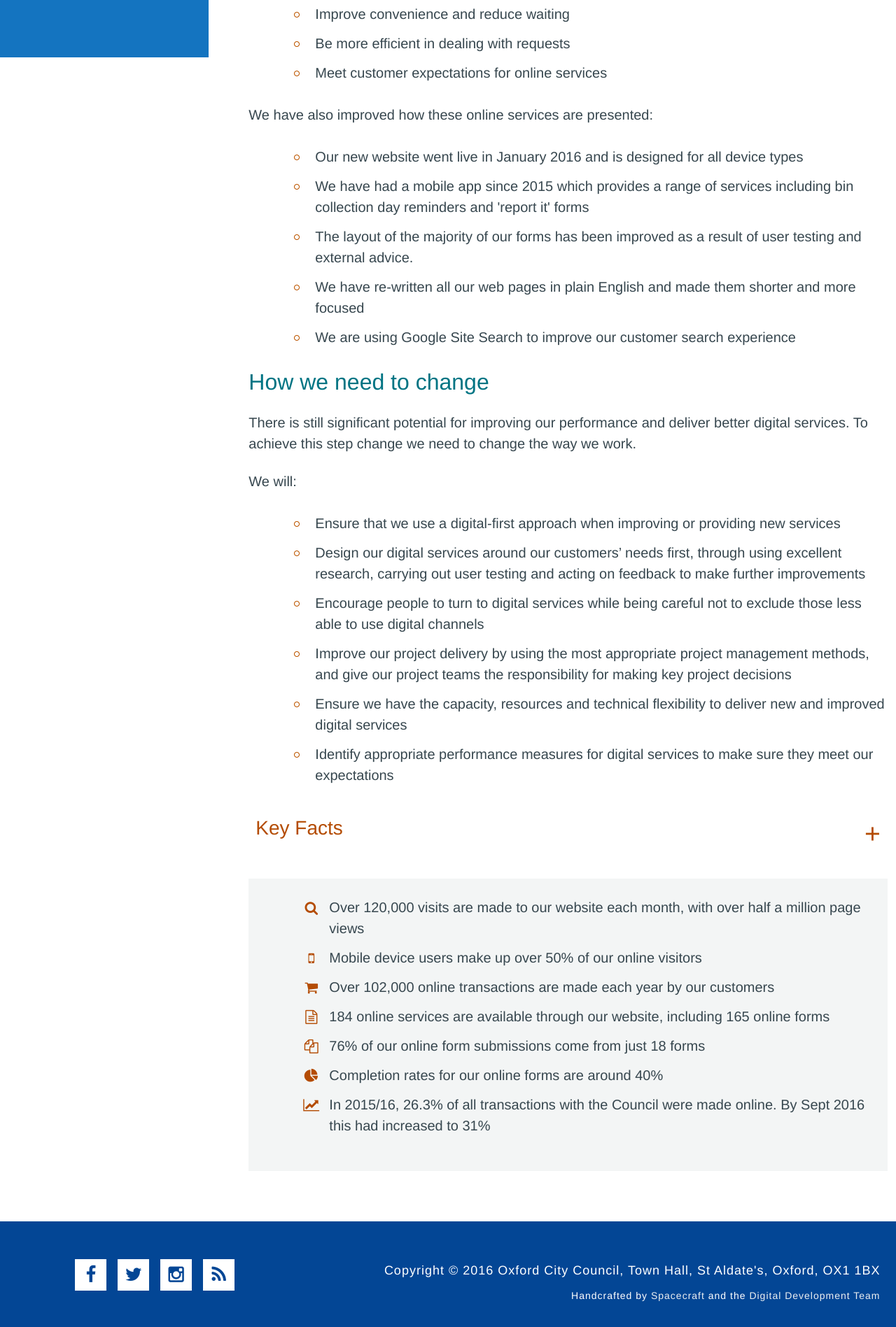
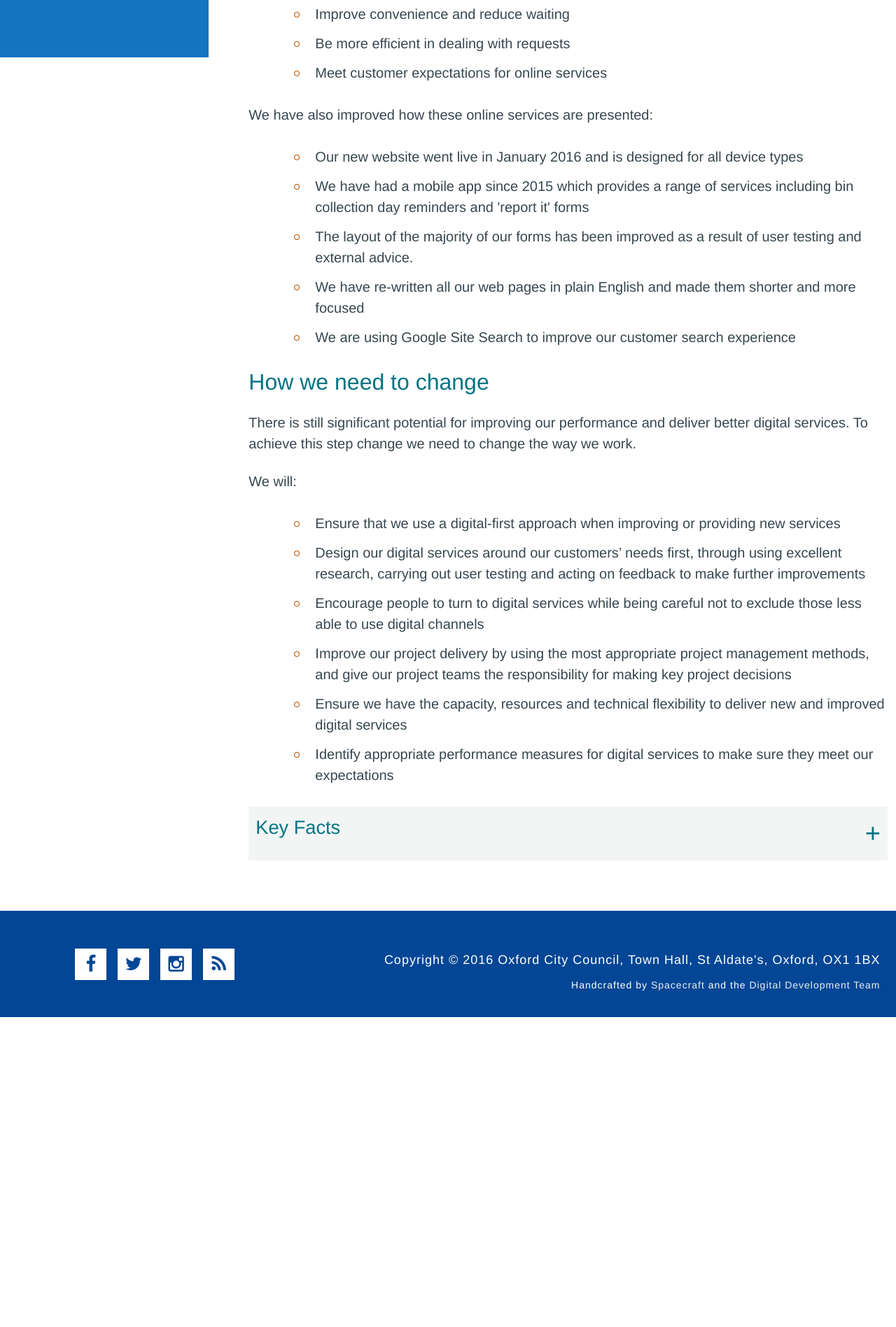
Before and after one commit to OxfordCityCouncil/OxfordCityCouncil.github.io, a Jekyll site: the page built from strategy/digital-by-design-test.html, in a window 1280 px wide. Shown: the part 704-2601 px from the top of the page at 70% size. Built offline with Jekyll 4.4.1, drawn with Linux system fonts in a browser that asks for light colours; after the commit the page ends 2158 px from its top, so only the background shows below that.

Commit message:
refit panel

```diff
--- a/strategy/digital-by-design-test.html
+++ b/strategy/digital-by-design-test.html
@@ -36,9 +36,10 @@ Making our digital services so good, convenient and easy to use that people make
 
 <style>
 button.accordion {
-    background-color: #fff;
-    font-size: 1.75em;
-    color: #b44c03;
+    background-color: #f3f5f5;
+    font-size: 1.7em;
+    color: #007483;
+    font-weight: 500
     cursor: pointer;
     padding: 10px;
     width: 100%;
@@ -49,7 +50,7 @@ button.accordion {
 }
 
 button.accordion.active, button.accordion:hover {
-    background-color: #ece7e6;
+    background-color: #f3f5f5;
 }
 
 button.accordion:after {
@@ -75,14 +76,13 @@ div.panel {
 div.panel.show {
     opacity: 1;
     max-height: 500px;
-    background-color: #ece7e6;
+    background-color: #f3f5f5;
 }
 </style>
 
 <button class="accordion">Key Facts</button>
 <div class="panel">
     <div class="facts">
-        <h2>Key Facts</h2>
         <ul class="fa-ul">
             <li><i class="fa-li fa fa-search" aria-hidden="true"></i>Over  120,000 visits are made to our website each month, with over half a million page views</li>
             <li><i class="fa-li fa fa-mobile" aria-hidden="true"></i>Mobile device users make up over 50% of our online visitors</li>
@@ -106,18 +106,3 @@ for (i = 0; i < acc.length; i++) {
   }
 }
 </script>
-
-
-
-<p></p>
-<div class="facts">
-    <ul class="fa-ul">
-        <li><i class="fa-li fa fa-search" aria-hidden="true"></i>Over  120,000 visits are made to our website each month, with over half a million page views</li>
-        <li><i class="fa-li fa fa-mobile" aria-hidden="true"></i>Mobile device users make up over 50% of our online visitors</li>
-        <li><i class="fa-li fa fa-shopping-cart" aria-hidden="true"></i>Over 102,000 online transactions are made each year by our customers</li>
-        <li><i class="fa-li fa fa-file-text-o" aria-hidden="true"></i>184 online services are available through our website, including 165 online forms</li>
-        <li><i class="fa-li fa fa-files-o" aria-hidden="true"></i>76% of our online form submissions come from just 18 forms</li>
-        <li><i class="fa-li fa fa-pie-chart" aria-hidden="true"></i>Completion rates for our online forms are around 40%</li>
-        <li><i class="fa-li fa fa-line-chart" aria-hidden="true"></i>In 2015/16, 26.3% of all transactions with the Council were made online. By Sept 2016 this had increased to 31%</li>
-    </ul>
-</div>
```
